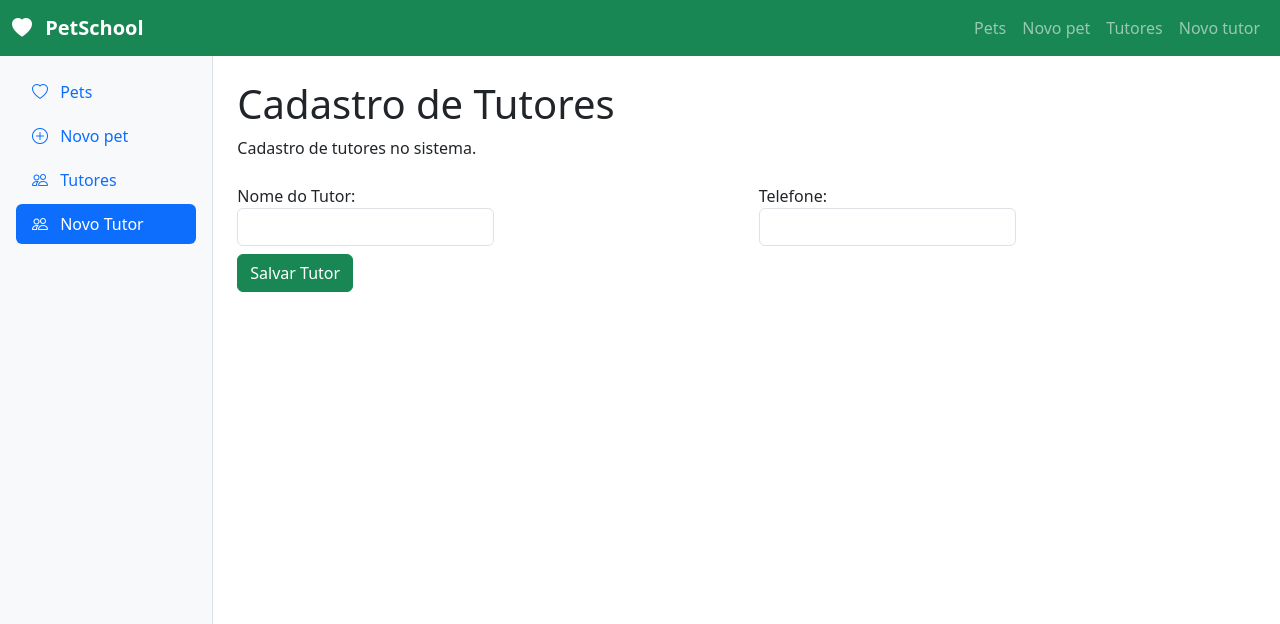
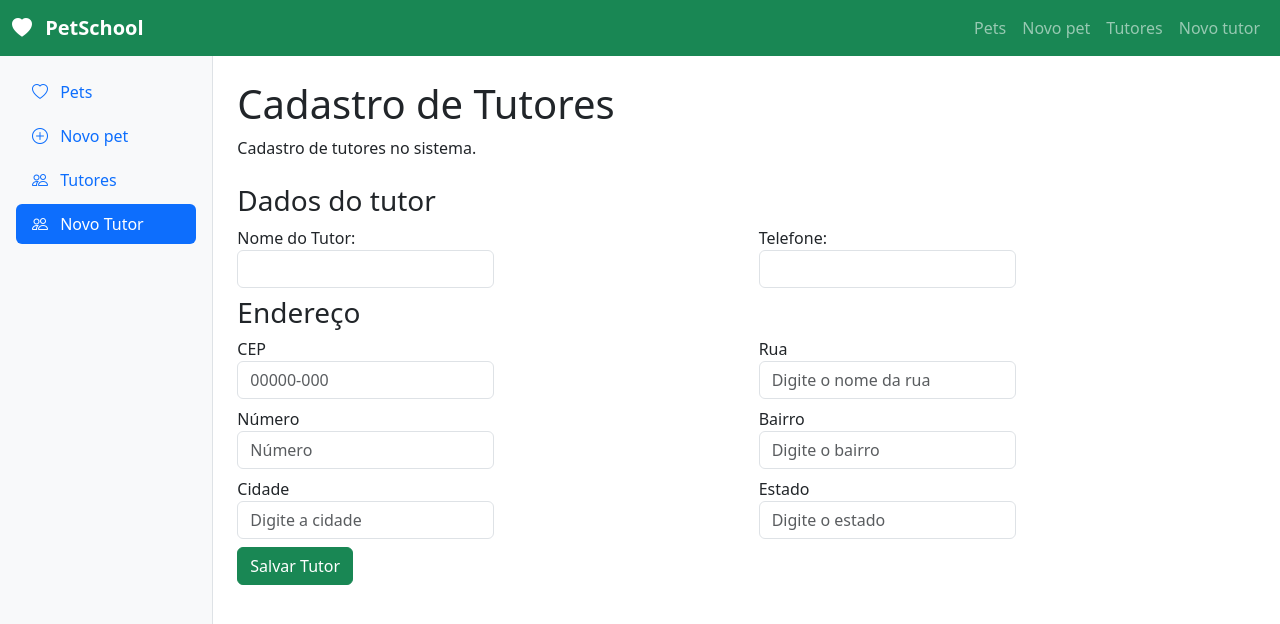
Before and after one commit to alicelanznaster/hotel-pets, a Vue app: page /tutores/novo in a window 1280 px wide. Shown: the top 624 px of the page. Built offline with nearby package versions, Linux system fonts and the light colour scheme.

Commit message:
FEAT: implementação API ''buscaCep''

```diff
--- a/index.html
+++ b/index.html
@@ -4,7 +4,7 @@
     <meta charset="UTF-8">
     <link rel="icon" href="/favicon.ico">
     <meta name="viewport" content="width=device-width, initial-scale=1.0">
-    <title>Vite App</title>
+    <title>Pet School</title>
   </head>
   <body>
     <div id="app"></div>
--- a/src/views/AddTutoresView.vue
+++ b/src/views/AddTutoresView.vue
@@ -8,7 +8,30 @@ const API_URL = 'http://localhost:3000'; //chamando minha API
 const novoTutor = ref({
   nome: '',
   telefone: '',
+  endereco: {
+    rua: '',
+    numero: '',
+    bairro: '',
+    cidade: '',
+    estado: '',
+    cep: '',
+  }
 });
+
+const cepApi = ref({});
+
+async function buscarCep(cep) {
+  const API_CEP = 'https://viacep.com.br/ws/';
+  const respostaCep = await fetch(`${API_CEP}/${cep}/json/`);
+
+  cepApi.value = await respostaCep.json();
+
+  novoTutor.value.endereco.rua = cepApi.value.logradouro;
+  novoTutor.value.endereco.bairro = cepApi.value.bairro;
+  novoTutor.value.endereco.cidade = cepApi.value.localidade;
+  novoTutor.value.endereco.estado = cepApi.value.uf;
+
+}
 
 // salvar o novo pet no sistema
 async function salvarTutor() {
@@ -34,6 +57,7 @@ async function salvarTutor() {
     </header>
 
     <form class="row" @submit.prevent="salvarTutor">
+      <h3>Dados do tutor</h3>
       <div class="col-md-6">
         <label for="nome" class="form-label">
           Nome do Tutor:
@@ -52,12 +76,80 @@ async function salvarTutor() {
             <input
             type="tel"
             class="form-control"
-            id= "telefone"
+            id="telefone"
             v-model="novoTutor.telefone"
             required>
         </label>
       </div>
+      <h3>Endereço</h3>
+      <div class="col-md-6">
+        <label for="cep" class="form-label">
+          CEP
+          <input
+          type="cep"
+          class="form-control"
+          id="cep"
+          v-model="novoTutor.endereco.cep"
+          placeholder="00000-000"
+          @blur="buscarCep(novoTutor.endereco.cep)">
 
+        </label>
+      </div>
+      <div class="col-md-6">
+        <label for="rua" class="form-label">
+          Rua
+          <input
+          type="text"
+          class="form-control"
+          id="rua"
+          v-model="novoTutor.endereco.rua"
+          placeholder="Digite o nome da rua">
+        </label>
+      </div>
+      <div class="col-md-6">
+        <label for="numero" class="form-label">
+          Número
+          <input
+          type="text"
+          class="form-control"
+          id="numero"
+          v-model="novoTutor.endereco.numero"
+          placeholder="Número">
+        </label>
+      </div>
+      <div class="col-md-6">
+        <label for="bairro" class="form-label">
+          Bairro
+          <input
+          type="text"
+          class="form-control"
+          id="bairro"
+          v-model="novoTutor.endereco.bairro"
+          placeholder="Digite o bairro">
+        </label>
+      </div>
+      <div class="col-md-6">
+        <label for="cidade" class="form-label">
+          Cidade
+          <input
+          type="text"
+          class="form-control"
+          id="cidade"
+          v-model="novoTutor.endereco.cidade"
+          placeholder="Digite a cidade">
+        </label>
+      </div>
+      <div class="col-md-6">
+        <label for="estado" class="form-label">
+          Estado
+          <input
+          type="text"
+          class="form-control"
+          id="estado"
+          v-model="novoTutor.endereco.estado"
+          placeholder="Digite o estado">
+        </label>
+      </div>
       <div class="col-12-d-flex gap-2">
         <button class="btn btn-success" type="submit">
           Salvar Tutor
--- a/src/views/TutoresView.vue
+++ b/src/views/TutoresView.vue
@@ -42,7 +42,7 @@ onMounted(carregarDados);
 
     <table class="table table-striped table-hover">
       <thead>
-        <th>id</th>
+        <th>ID</th>
         <th>Nome</th>
         <th>Telefone</th>
       </thead>
```
